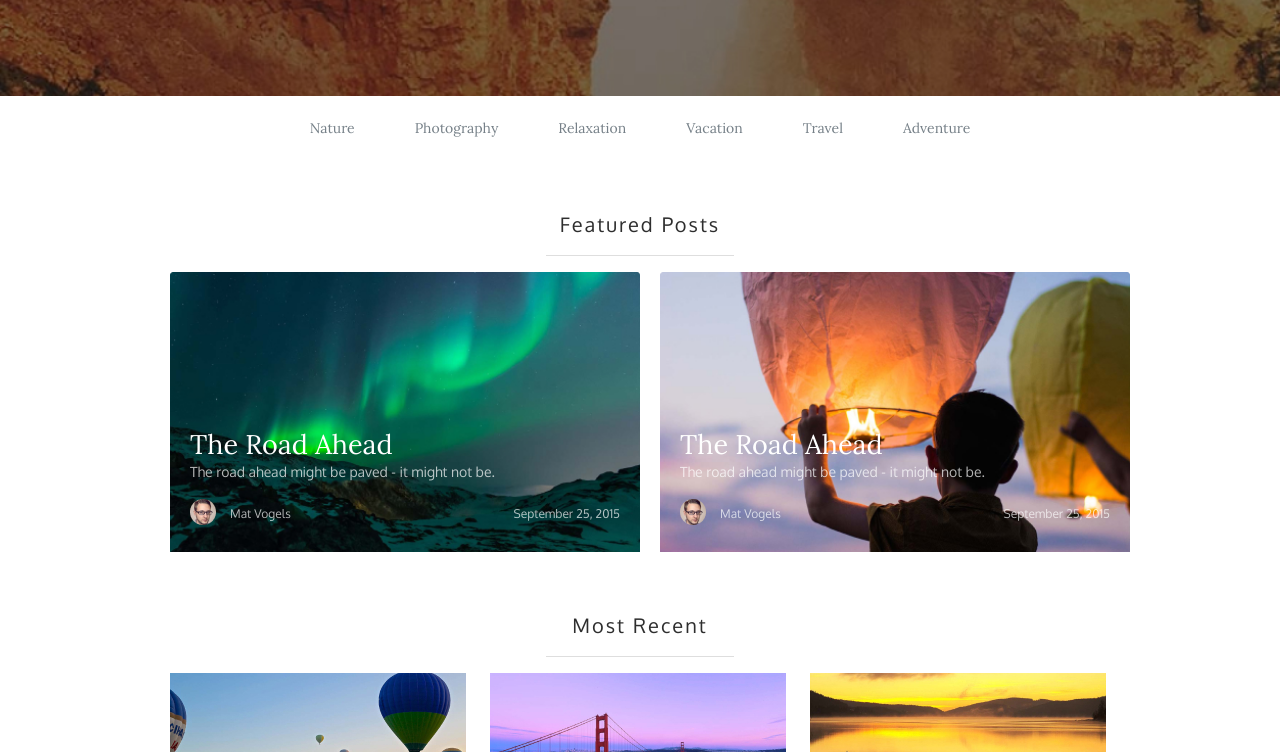
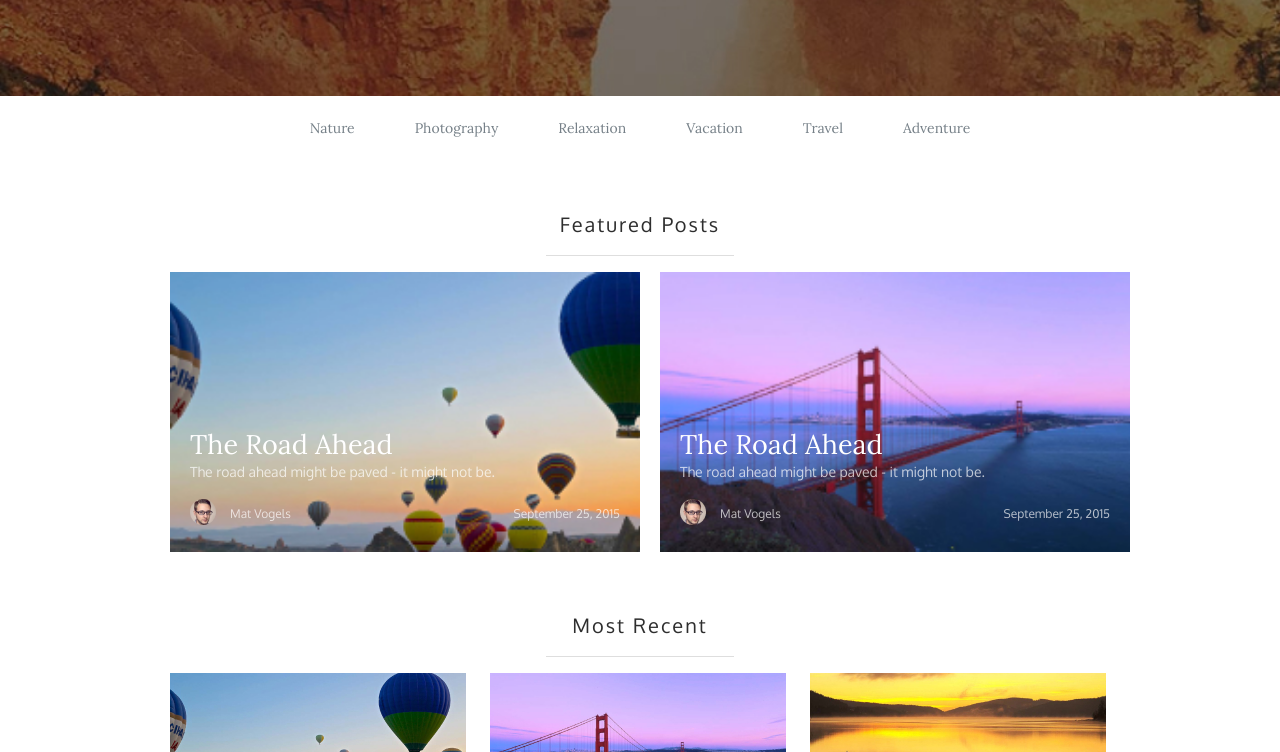
Before and after one commit to Light2d/Escape, a plain HTML site: page index.html in a window 1280 px wide. Shown: the part 544-1296 px from the top of the page. Drawn offline with Linux system fonts and the light colour scheme.

Commit message:
Update style.css

```diff
--- a/css/style.css
+++ b/css/style.css
@@ -338,7 +338,7 @@ padding-bottom: 60PX;
 	flex: 0 0 50%;
 	height: 280px;
 	width: 460px;
-	background: url(../img/posts/01.jpg) 0 0 no-repeat;
+	background: url(../img/01.jpg) 0 0 no-repeat;
 	background-size: cover;
 
 	opacity: 0;
@@ -353,7 +353,7 @@ padding-bottom: 60PX;
 	flex: 0 0 50%;
 	height: 280px;
 	width: 460px;
-	background: url(../img/posts/02.jpg) 0 0 no-repeat;
+	background: url(../img/02.jpg) 0 0 no-repeat;
 	background-size: cover;
 
 	opacity: 0;
```
